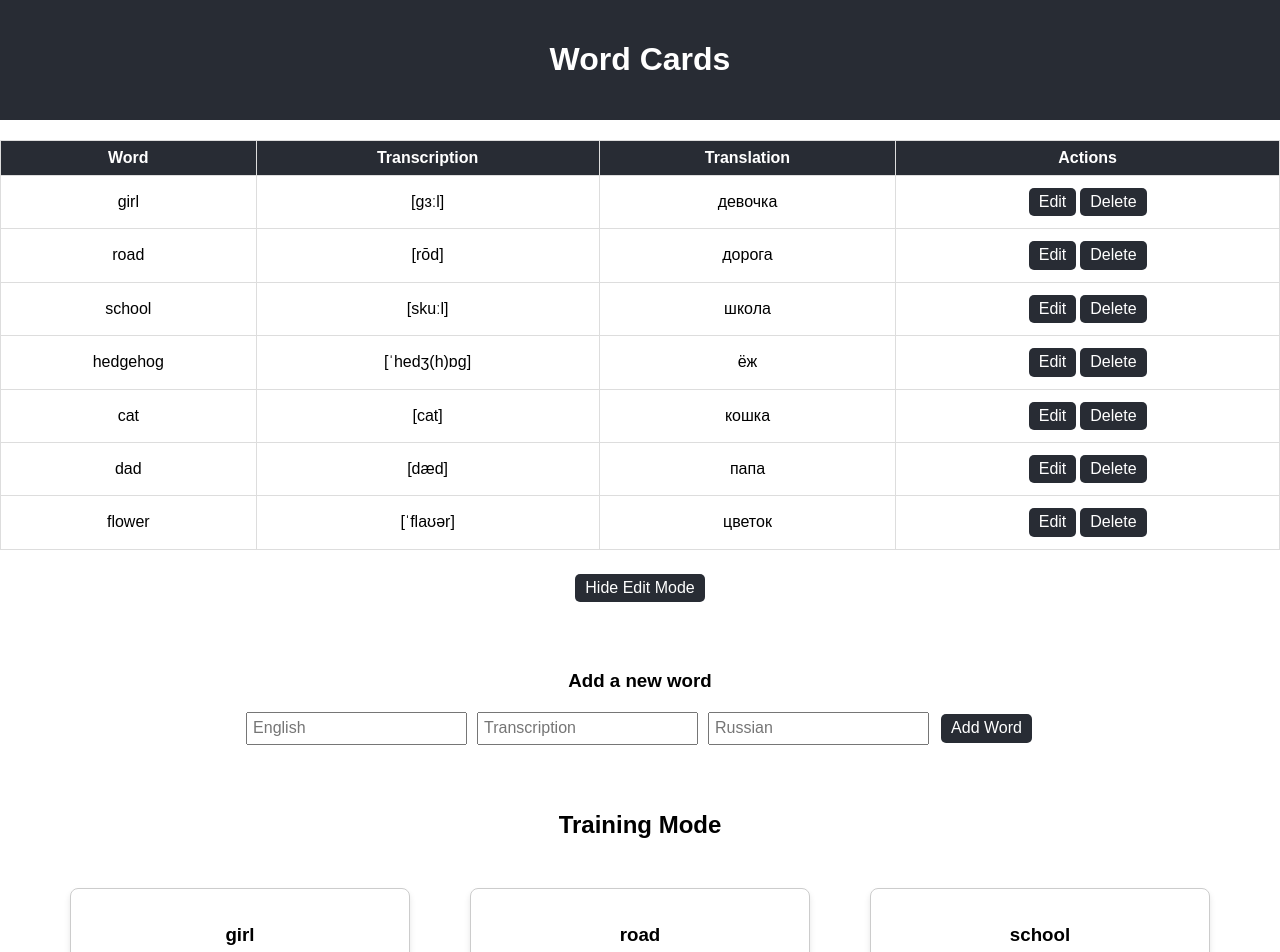
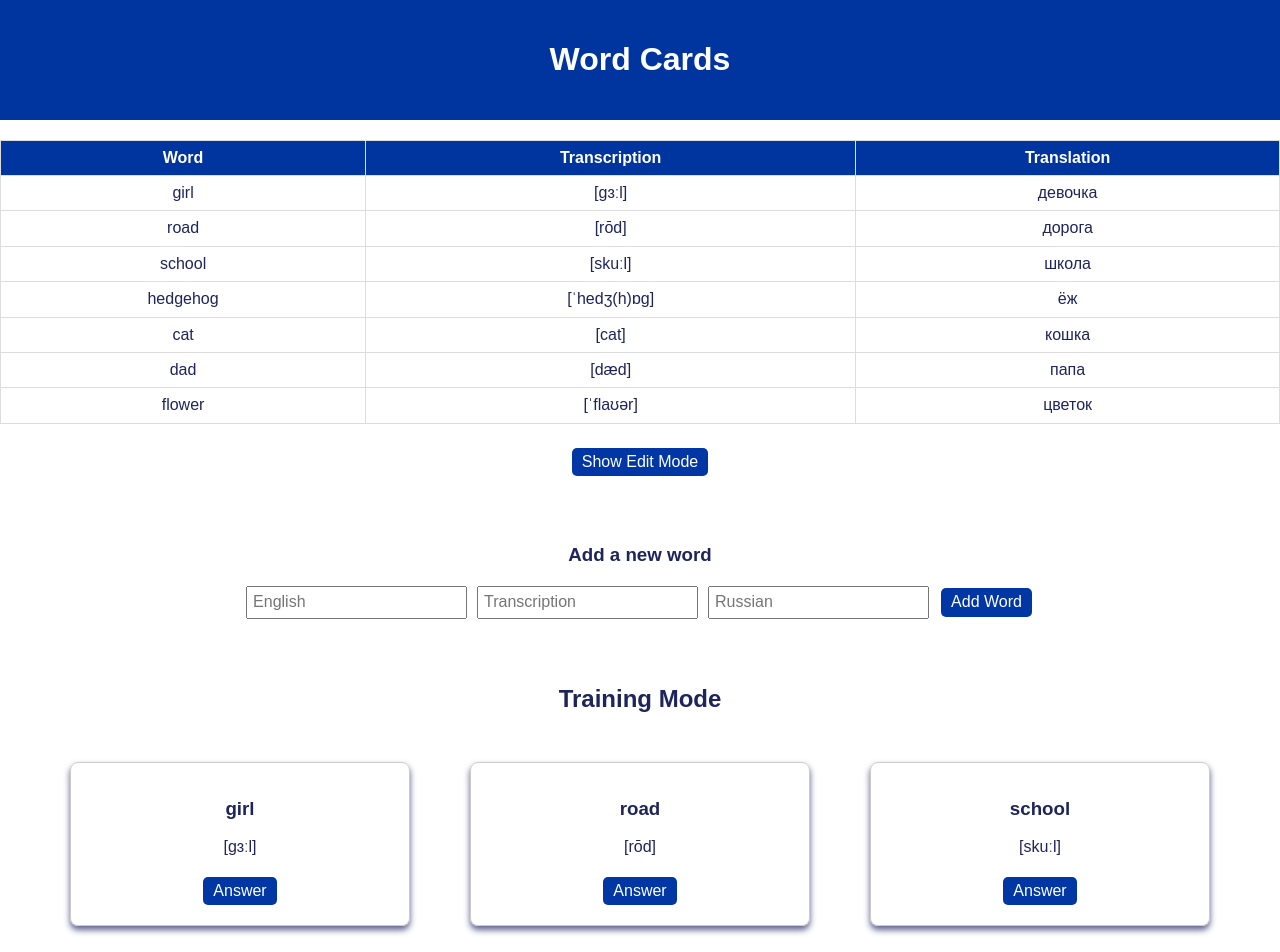
Before and after one commit to Pstepanova21/Word-cards, a React (Create React App) app: page / in a window 1280 px wide. Shown: the top 952 px of the page. Built offline with nearby package versions, Linux system fonts and the light colour scheme.

Commit message:
colors and fixed

```diff
--- a/src/assets/styles/variables.css
+++ b/src/assets/styles/variables.css
@@ -1,7 +1,8 @@
 :root {
-  --primary-color: #282c34;
-  --button-color: #282c34;
-  --button-color-2: #a0a0a0;
+  --primary-color: #00359f;
+  --button-color: #0037a4;
+  --button-color-2: #004cff;
+  --text: rgb(30, 37, 92);
   --font-family: "Arial", sans-serif;
   --font-size: 16px;
   --border-radius: 5px;
--- a/src/components/Footer/Footer.css
+++ b/src/components/Footer/Footer.css
@@ -4,5 +4,4 @@
   padding: 1px;
   color: white;
   width: 100%;
-  bottom: 0;
 }
--- a/src/components/TrainingMode/TrainingMode.css
+++ b/src/components/TrainingMode/TrainingMode.css
@@ -1,7 +1,11 @@
 @import "../../assets/styles/variables.css";
 
+.training {
+  color: var(--text);
+}
 .training-mode {
   display: grid;
+
   grid-template-columns: repeat(auto-fit, minmax(400px, 0fr));
   justify-content: center;
 }
@@ -11,7 +15,8 @@
   border-radius: 8px;
   padding: 16px;
   margin: 30px;
-  box-shadow: 0 4px 6px rgba(0, 0, 0, 0.1);
+  color: var(--text);
+  box-shadow: 0 4px 6px rgba(2, 2, 74, 0.625);
   transition: transform 0.2s ease;
 }
 
--- a/src/components/TrainingMode/TrainingMode.jsx
+++ b/src/components/TrainingMode/TrainingMode.jsx
@@ -13,7 +13,7 @@ const TrainingMode = ({ words }) => {
 
   return (
     <div>
-      <h2>Training Mode</h2>
+      <h2 className="training">Training Mode</h2>
       <div className="training-mode">
         {words.map((word) => (
           <div className="word-card" key={word.id}>
--- a/src/components/WordList/WordList.css
+++ b/src/components/WordList/WordList.css
@@ -11,6 +11,7 @@
 .word-list td {
   border: 1px solid #ddd;
   padding: 8px;
+  color: var(--text);
 }
 
 .word-list th {
@@ -34,6 +35,7 @@
 
 .add-word-form {
   margin: 5%;
+  color: var(--text);
 }
 
 .add-word-form input {
--- a/src/components/WordList/WordList.jsx
+++ b/src/components/WordList/WordList.jsx
@@ -9,7 +9,7 @@ const WordList = ({ words, onUpdateWord, onDeleteWord, onAddWord }) => {
     transcription: "",
     russian: "",
   });
-  const [showActions, setShowActions] = useState(true); // Состояние для отображения/скрытия столбца "Actions"
+  const [showEdit, setShowEdit] = useState(false);
 
   const handleEditClick = (index, word) => {
     setIsEditing(index);
@@ -31,8 +31,9 @@ const WordList = ({ words, onUpdateWord, onDeleteWord, onAddWord }) => {
     setNewWord({ english: "", transcription: "", russian: "" });
   };
 
-  const toggleActions = () => {
-    setShowActions(!showActions);
+  const toggleEdit = () => {
+    setIsEditing(null);
+    setShowEdit(!showEdit);
   };
 
   if (!words.length) {
@@ -47,7 +48,7 @@ const WordList = ({ words, onUpdateWord, onDeleteWord, onAddWord }) => {
             <th>Word</th>
             <th>Transcription</th>
             <th>Translation</th>
-            {showActions && <th>Actions</th>}
+            {showEdit && <th>Actions</th>}
           </tr>
         </thead>
         <tbody>
@@ -89,7 +90,7 @@ const WordList = ({ words, onUpdateWord, onDeleteWord, onAddWord }) => {
                   <td>{word.english}</td>
                   <td>{word.transcription}</td>
                   <td>{word.russian}</td>
-                  {showActions && (
+                  {showEdit && (
                     <td className="actions">
                       <button onClick={() => handleEditClick(index, word)}>
                         Edit
@@ -105,8 +106,8 @@ const WordList = ({ words, onUpdateWord, onDeleteWord, onAddWord }) => {
           ))}
         </tbody>
       </table>
-      <button onClick={toggleActions}>
-        {showActions ? "Hide Edit Mode" : "Show Edit Mode"}
+      <button onClick={toggleEdit}>
+        {showEdit ? "Hide Edit Mode" : "Show Edit Mode"}
       </button>
       <div className="add-word-form">
         <h3>Add a new word</h3>
```
